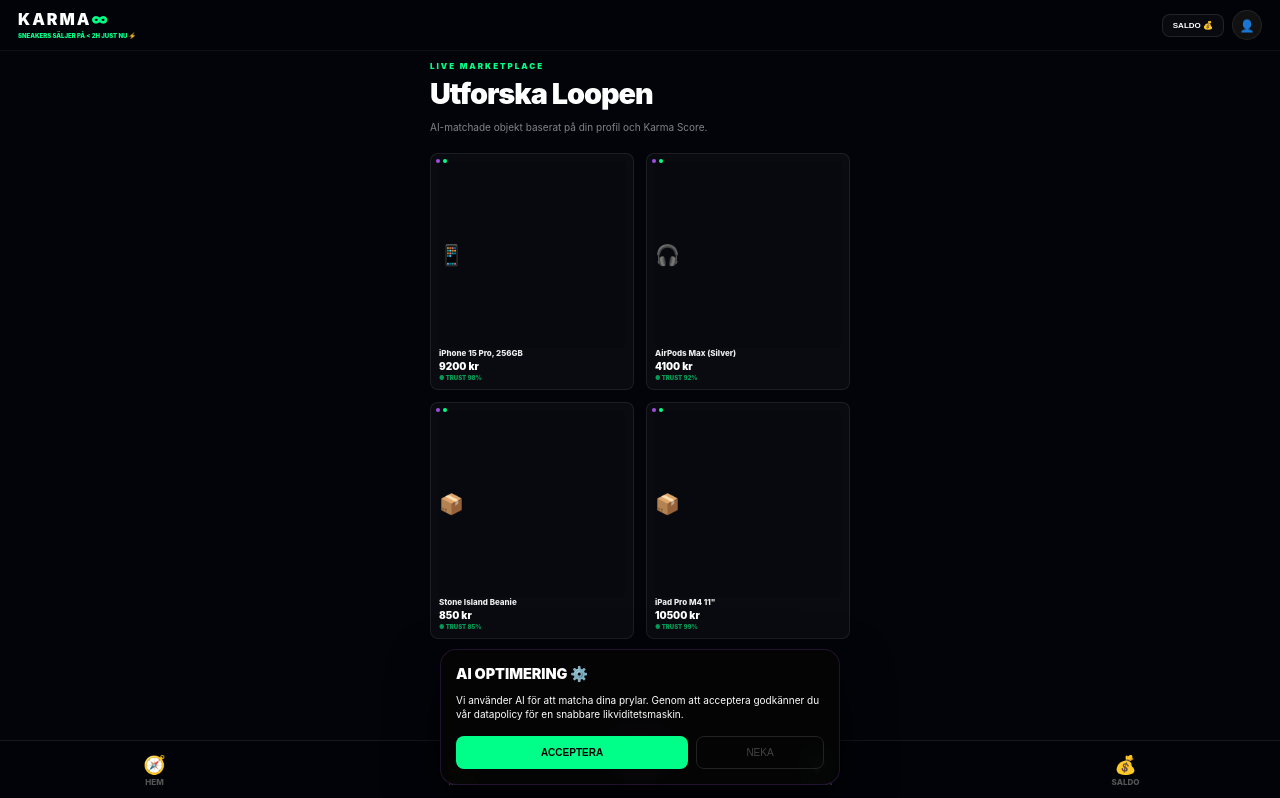
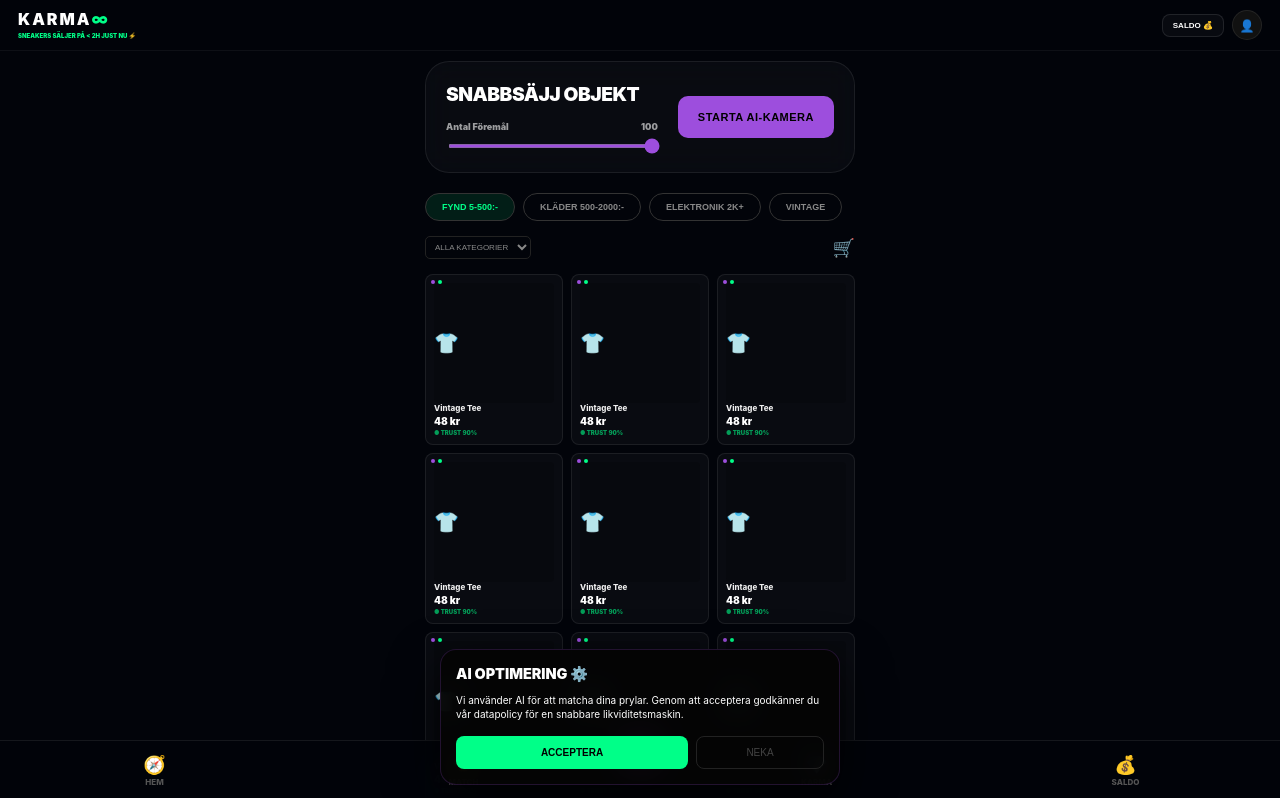
Before and after one commit to gascheckking/marketbeg-appGem, a Next.js app: page / in a window 1280 px wide. Shown: the top 798 px of the page. Built offline with nearby package versions, Linux system fonts and the light colour scheme.

Commit message:
Update page.tsx

```diff
--- a/app/page.tsx
+++ b/app/page.tsx
@@ -1,41 +1,83 @@
 // --- app/page.tsx ---
 "use client";
-import React from 'react';
+import React, { useState } from 'react';
 import FeedCardSell from '@/components/FeedCardSell';
 
 export default function Marketplace() {
-  const trendingItems = [
-    { id: "1", title: "iPhone 15 Pro, 256GB", price: 9200, trust: 98, matchScore: 99, instant: true },
-    { id: "2", title: "AirPods Max (Silver)", price: 4100, trust: 92, matchScore: 94, instant: true },
-    { id: "3", title: "Stone Island Beanie", price: 850, trust: 85, matchScore: 88, instant: false },
-    { id: "4", title: "iPad Pro M4 11\"", price: 10500, trust: 99, matchScore: 97, instant: true }
-  ];
+  const [itemCount, setItemCount] = useState(100);
+  const categories = ["FYND 5-500:-", "KLÄDER 500-2000:-", "ELEKTRONIK 2K+", "VINTAGE"];
+
+  const items = Array(12).fill({
+    id: "1", title: "Vintage Tee", price: 48, trust: 90
+  });
 
   return (
-    <div className="page-wrapper" style={{ padding: '10px 15px' }}>
-      <header style={{ marginBottom: '20px' }}>
-        <div style={{ fontSize: '8px', fontWeight: 900, color: 'var(--neon-mint)', letterSpacing: '2px' }}>LIVE MARKETPLACE</div>
-        <h1 style={{ fontSize: '1.8rem', fontWeight: 900, letterSpacing: '-1px', margin: '5px 0' }}>Utforska Loopen</h1>
-        <p style={{ fontSize: '10px', opacity: 0.5 }}>AI-matchade objekt baserat på din profil och Karma Score.</p>
-      </header>
+    <div className="page-wrapper" style={{ padding: '10px' }}>
+      {/* SNABBSÄJJ KONTROLL */}
+      <div className="glass-card" style={{ padding: '20px', borderRadius: '24px', marginBottom: '20px' }}>
+        <div style={{ display: 'flex', justifyContent: 'space-between', alignItems: 'center' }}>
+          <div style={{ flex: 1 }}>
+            <h2 style={{ fontSize: '1.2rem', fontWeight: 900, margin: 0 }}>SNABBSÄJJ OBJEKT</h2>
+            <div style={{ marginTop: '15px' }}>
+              <div style={{ display: 'flex', justifyContent: 'space-between', fontSize: '9px', fontWeight: 900, opacity: 0.6 }}>
+                <span>Antal Föremål</span>
+                <span>{itemCount}</span>
+              </div>
+              <input
+                type="range" min="1" max="100" value={itemCount}
+                onChange={(e) => setItemCount(parseInt(e.target.value))}
+                className="karma-slider"
+              />
+            </div>
+          </div>
+          <button className="primary-btn" style={{ width: 'auto', padding: '15px 20px', marginLeft: '20px', background: 'var(--neon-purple)' }}>
+            STARTA AI-KAMERA
+          </button>
+        </div>
+      </div>
 
+      {/* HORISONTELLA TABS */}
+      <div style={{ display: 'flex', gap: '8px', overflowX: 'auto', paddingBottom: '15px', scrollbarWidth: 'none' }}>
+        {categories.map((cat, i) => (
+          <button key={i} style={{
+            whiteSpace: 'nowrap', padding: '8px 16px', borderRadius: '20px',
+            border: '1px solid #333', background: i === 0 ? 'rgba(0,255,136,0.1)' : 'transparent',
+            color: i === 0 ? 'var(--neon-mint)' : '#888', fontSize: '9px', fontWeight: 900
+          }}>
+            {cat}
+          </button>
+        ))}
+      </div>
+
+      {/* GRID KONTROLLER (Rullgardin/Filter) */}
+      <div style={{ display: 'flex', justifyContent: 'space-between', alignItems: 'center', marginBottom: '15px' }}>
+        <div style={{ display: 'flex', gap: '5px' }}>
+           <select style={{ background: 'transparent', border: '1px solid #222', color: '#888', fontSize: '8px', padding: '5px', borderRadius: '5px' }}>
+              <option>ALLA KATEGORIER</option>
+              <option>BARN</option>
+              <option>UNISEX</option>
+           </select>
+        </div>
+        <div style={{ fontSize: '18px', cursor: 'pointer' }}>🛒</div>
+      </div>
+
+      {/* DET KOMPAKTA RUTNÄTET */}
       <div style={{
         display: 'grid',
-        gridTemplateColumns: '1fr 1fr',
-        gap: '12px'
+        gridTemplateColumns: 'repeat(3, 1fr)',
+        gap: '8px'
       }}>
-        {trendingItems.map(item => (
-          <FeedCardSell
-            key={item.id}
-            id={item.id}
-            title={item.title}
-            price={item.price}
-            trust={item.trust}
-            matchScore={item.matchScore}
-            instant={item.instant}
-          />
+        {items.map((item, i) => (
+          <FeedCardSell key={i} {...item} />
         ))}
       </div>
+
+      <style jsx>{`
+        .karma-slider {
+          width: 100%; margin-top: 10px; accent-color: var(--neon-purple);
+          height: 4px; border-radius: 2px;
+        }
+      `}</style>
     </div>
   );
 }
```
